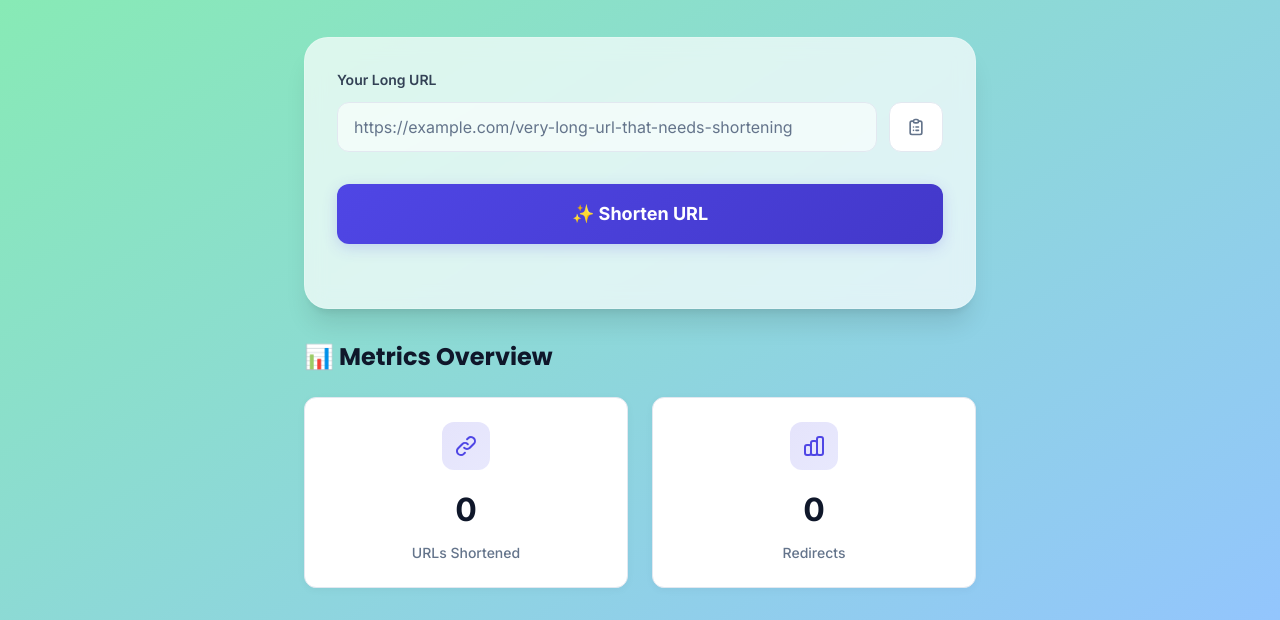
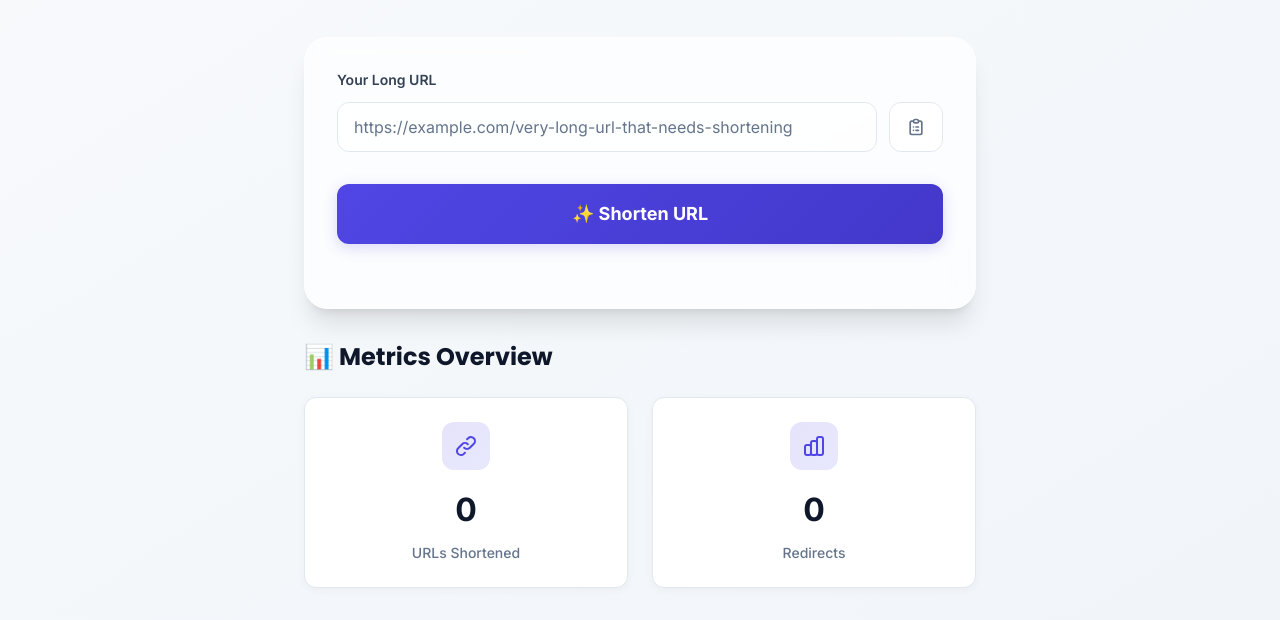
Before and after one commit to ahmed-kabil/URL_Shortener_Full, a plain HTML site: page frontend/index.html in a window 1280 px wide. Shown: the part 191-811 px from the top of the page. Drawn offline with nearby package versions, Linux system fonts and the light colour scheme; no server answers.

```diff
--- a/frontend/index.html
+++ b/frontend/index.html
@@ -22,8 +22,8 @@
 </head>
 
 
-<!-- <body class="bg-gradient-to-br from-slate-50 to-slate-100"> -->
-  <body class="bg-gradient-to-br  from-green-300 to-blue-300 text-white"></body>
+<body class="bg-gradient-to-br from-slate-50 to-slate-100">
+  <!-- <body class="bg-gradient-to-br  from-green-300 to-blue-300 text-white"></body> -->
   <!-- Main Container -->
   <div class="min-h-screen flex items-center justify-center py-8 px-4">
     <div class="w-full max-w-2xl">
```
